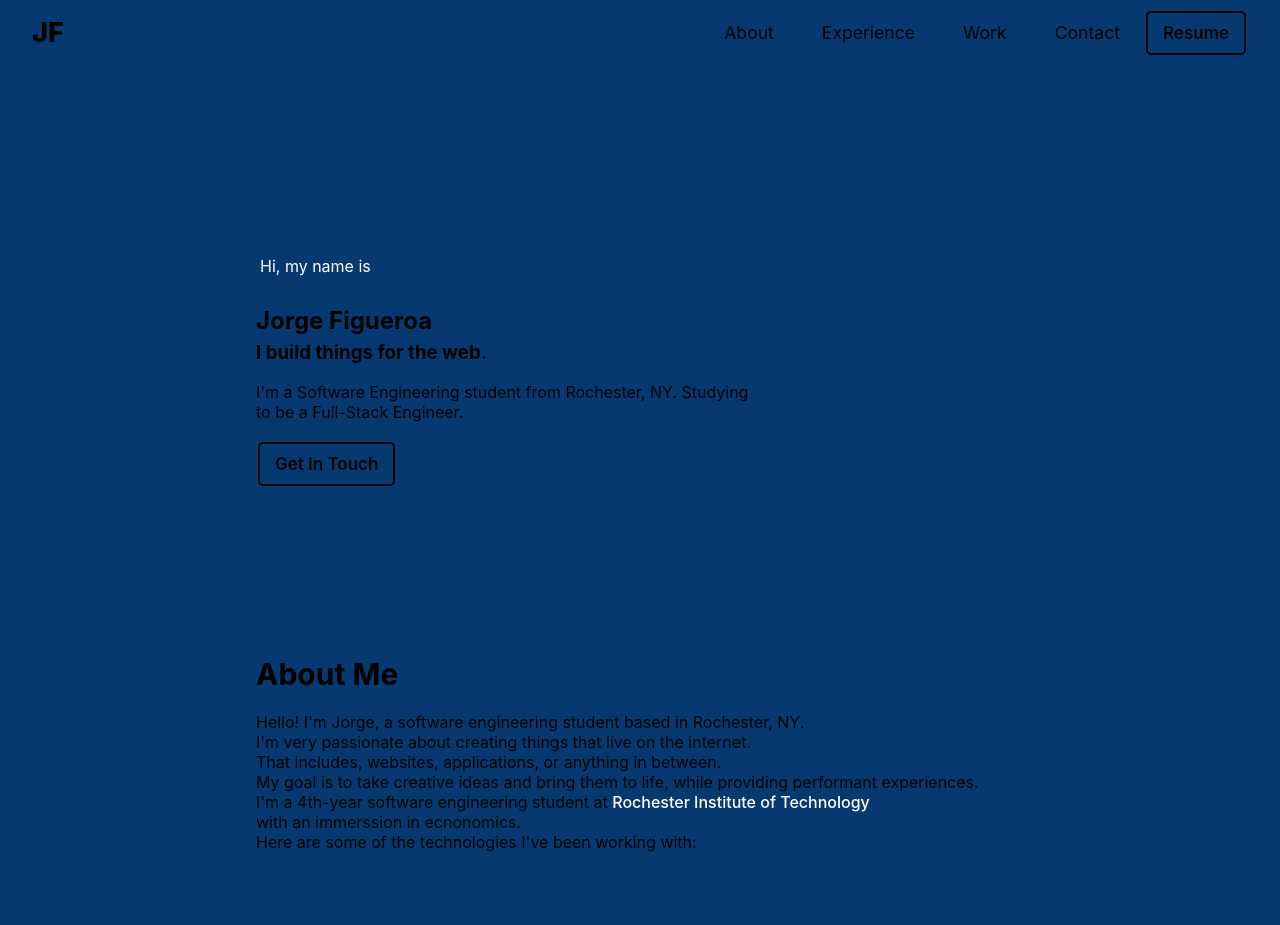
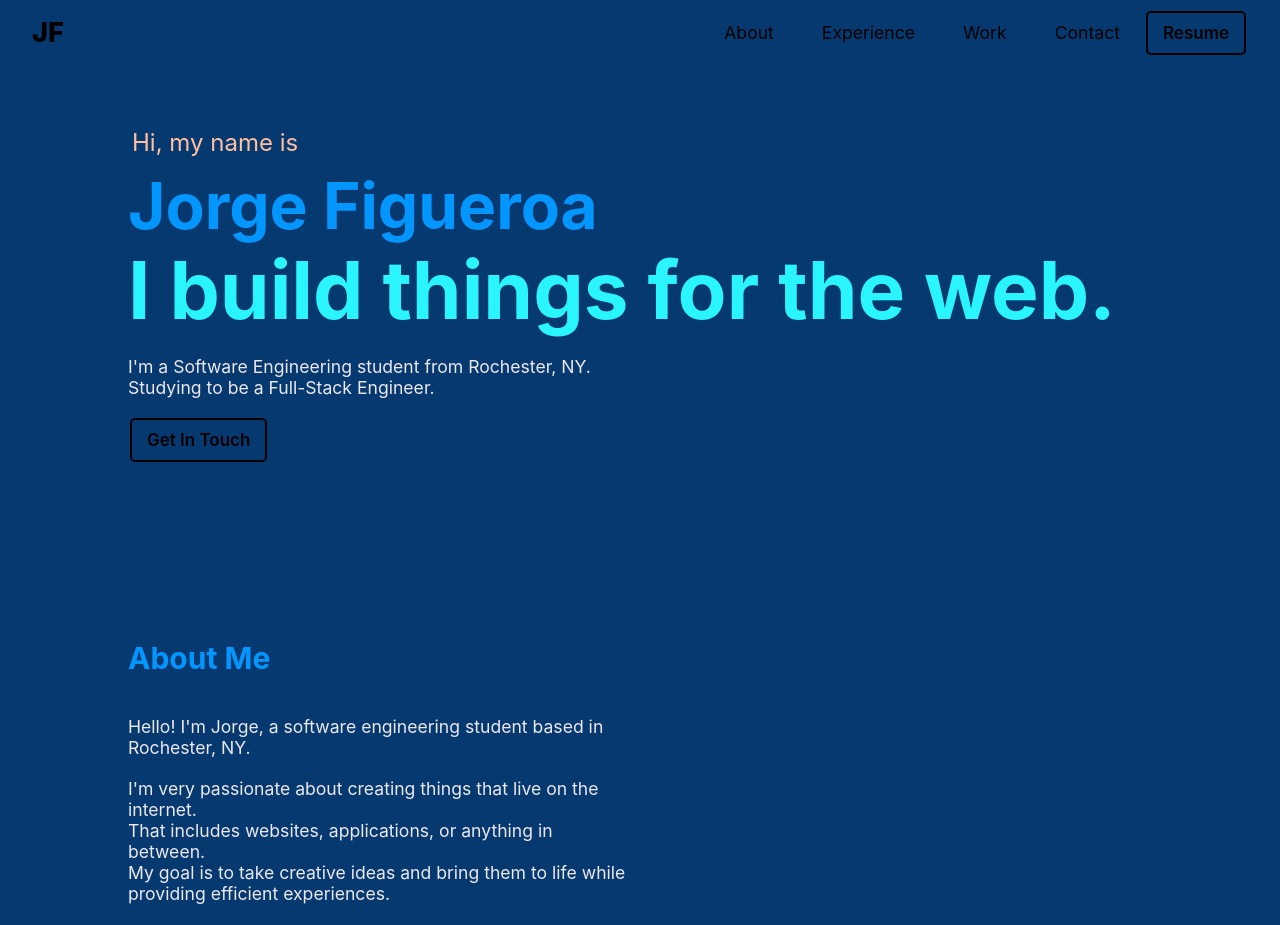
Before and after one commit to JorgeLFigueroa/jorgefigueroa.com-v1, a React (Create React App) app: page / in a window 1280 px wide. Shown: the top 925 px of the page. Built offline with nearby package versions, Linux system fonts and the light colour scheme.

Commit message:
Some style changes

```diff
--- a/src/App.js
+++ b/src/App.js
@@ -24,11 +24,11 @@ export default App;
 
 const Container = styled.div`
 
-  background: #063970;
+  background: #00487C;
   height: 100vh;
 
 `
 const SectionContainer = styled.section`
-  padding: 20%;
+  padding: 10%;
   background: #063970;
 `
--- a/src/Components/About.js
+++ b/src/Components/About.js
@@ -1,38 +1,54 @@
-import React, { Component } from 'react'
+import React, { Component } from "react";
 import styled from "styled-components";
 
 export default class About extends Component {
-
   render() {
     return (
       <Container>
         <h1>About Me</h1>
-                <p> Hello! I'm Jorge, a software engineering student based in Rochester, NY.</p>
         <p>
-                    I'm very passionate about creating things that live on the internet.<br/>
-                    That includes, websites, applications, or anything in between.<br/>
-                    My goal is to take creative ideas and bring them to life, while providing performant experiences.
+          {" "}
+          Hello! I'm Jorge, a software engineering student based in Rochester,
+          NY.
         </p>
         <p>
-                    I'm a 4th-year software engineering student at <a href='https://www.rit.edu/study/software-engineering-bs'>Rochester Institute of Technology</a><br/>
-                    with an immerssion in ecnonomics.
+          I'm very passionate about creating things that live on the internet.
+          <br />
+          That includes websites, applications, or anything in between.
+          <br />
+          My goal is to take creative ideas and bring them to life while
+          providing efficient experiences.
         </p>
         <p>
-                    Here are some of the technologies I've been working with:
+          I'm a 4th-year software engineering student at{" "}
+          <a href="https://www.rit.edu/study/software-engineering-bs">
+            Rochester Institute of Technology
+          </a>
+          <br />
+          with an immersion in economics.
         </p>
+        <p>Here are some technologies I've been working with:</p>
       </Container>
-        )
+    );
   }
 }
 
-const Container = styled.div `
+const Container = styled.div`
   h1 {
+    padding-top: 7rem;
     font-size: 30px;
     padding-bottom: 20px;
+    color: #0496ff;
+  }
+  p {
+    color: #ece8ef;
+    margin: 20px 0 0;
+    max-width: 500px;
+    font-size: 1.1rem;
   }
   a {
     text-decoration: none;
-        color: white;
+    color: #2AF5FF;
     font-weight: 500;
   }
-`
+`;
--- a/src/Components/Hero.js
+++ b/src/Components/Hero.js
@@ -23,23 +23,32 @@ const HeroContainer = styled.div`
   min-height: 50vh;
 
   h1 {
-    margin: 0 0 30px 4px;
-    color: white;
-    font-size: clamp(var(--fz-sm), 5vw, var(--fz-md));
+    margin: 0 0 10px 4px;
+    color: #FFC09F;
+    font-size: 1.5rem;
     font-weight: 400;
   }
   @media (max-width: 480px) {
     margin: 0 0 20px 2px;
   }
 
+  h2 {
+    color: #0496FF;
+    font-size: 4rem;
+  }
+
   h3 {
     margin-top: 10px;
-    color: var(--slate);
+    color: #2AF5FF;
     line-height: 0.9;
+    font-size: 5rem;
+    padding-bottom: 10px;
   }
   p {
+    color: #ECE8EF;
     margin: 20px 0 0;
     max-width: 500px;
+    font-size: 1.1rem;
     padding-bottom: 1rem;
   }
 `;
--- a/src/Components/Navbar.js
+++ b/src/Components/Navbar.js
@@ -41,6 +41,10 @@ const Nav = styled.div`
     top: 0;
     left: 0;
     right: 0;
+
+    :active {
+        background-color: white;
+    }
 `;
 
 const Hamburger = styled.div`
```
Also changed, not shown: 1 other file (tests, documents, lock files or other folders). Lines whose indentation alone changed are shown as unchanged.
